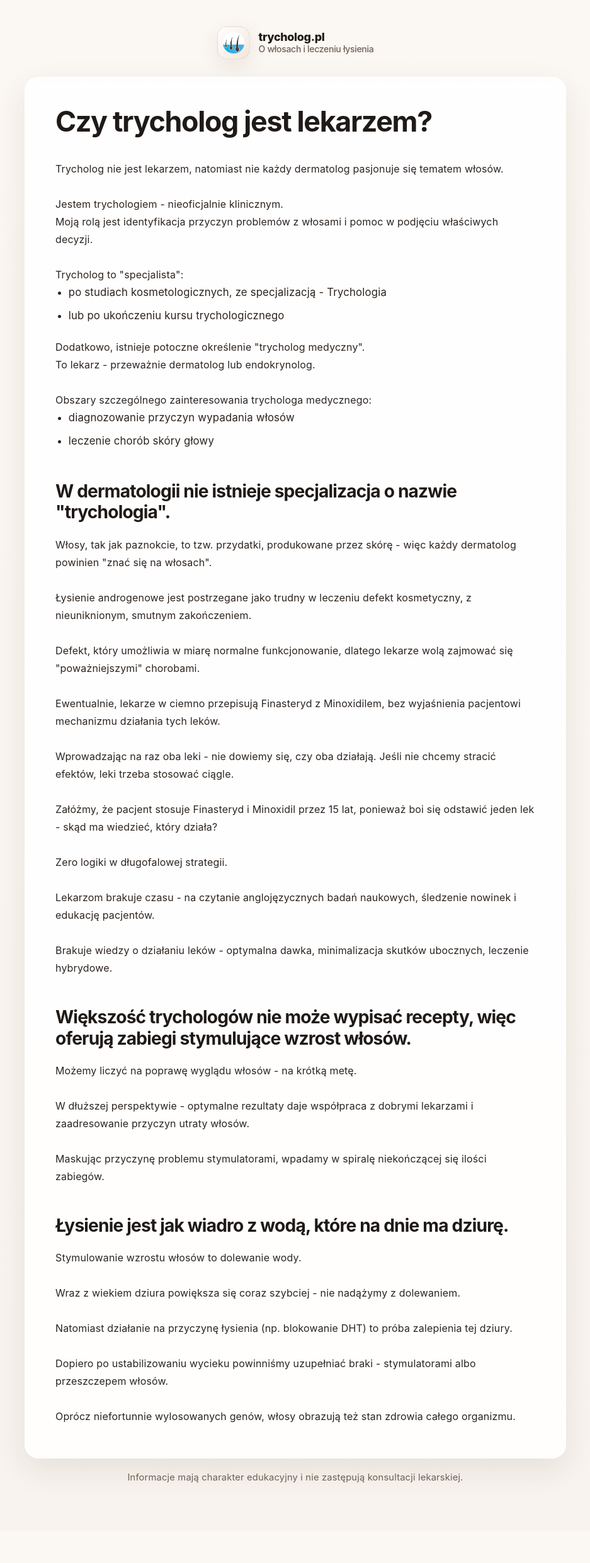
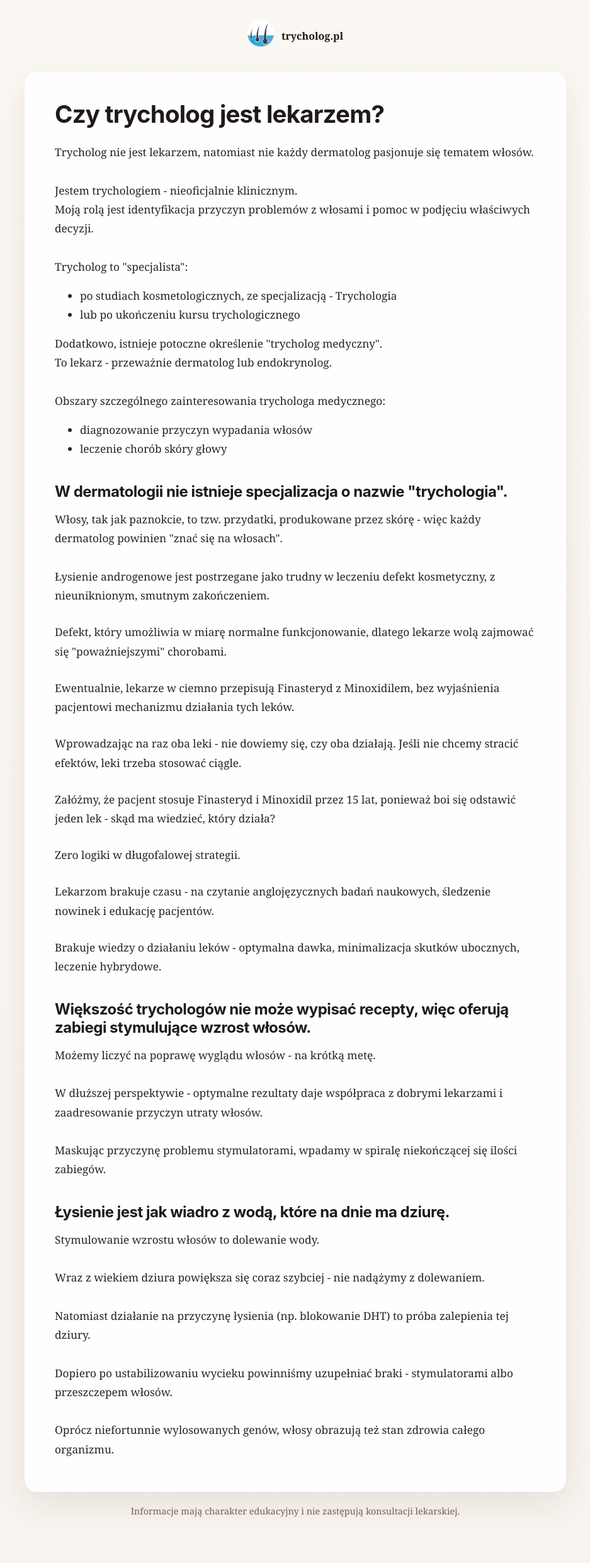
Before and after one commit to feegloo/feegloo.github.io, a Jekyll site: the page built from czy-trycholog-jest-lekarzem.html, in a window 1280 px wide. Shown: the whole page at 63% size, without its empty margins (171-1108 px from the left). Built offline with Jekyll 4.4.1, drawn with Linux system fonts in a browser that asks for light colours; before the commit the page ends 2431 px from its top, so only the background shows below that.

Commit message:
Refactor default layout and update styles

```diff
--- a/_layouts/default.html
+++ b/_layouts/default.html
@@ -9,14 +9,12 @@
 
   <title>{{ page.title }}</title>
   <meta name="description" content="{{ meta_description | strip_html | strip_newlines | escape }}">
+
   {% if meta_keywords %}
   <meta name="keywords" content="{{ meta_keywords | escape }}">
   {% endif %}
 
-  <meta name="robots" content="{% if page.noindex %}noindex, nofollow{% else %}index, follow, max-snippet:-1, max-image-preview:large, max-video-preview:-1{% endif %}">
-  <meta name="googlebot" content="{% if page.noindex %}noindex, nofollow{% else %}index, follow, max-snippet:-1, max-image-preview:large, max-video-preview:-1{% endif %}">
-  <meta name="theme-color" content="#f5efe8">
-
+  <meta name="robots" content="index, follow">
   <link rel="canonical" href="{{ page.url | replace:'index.html','' | absolute_url }}">
 
   {% seo %}
@@ -24,17 +22,13 @@
   <style>
     :root {
       --bg: #f8f3ee;
-      --bg-accent: #efe4d8;
-      --surface: rgba(255, 255, 255, 0.88);
-      --surface-strong: #ffffff;
+      --surface: rgba(255, 255, 255, 0.92);
       --text: #2b241f;
       --text-soft: #6f6258;
       --heading: #1f1a17;
-      --line: rgba(88, 67, 53, 0.12);
       --primary: #8f5f3d;
-      --primary-hover: #774c2f;
       --shadow: 0 18px 50px rgba(55, 37, 24, 0.09);
-      --radius: 22px;
+      --radius: 20px;
       --content-width: 860px;
     }
 
@@ -42,28 +36,18 @@
       box-sizing: border-box;
     }
 
-    html {
-      scroll-behavior: smooth;
-    }
-
     body {
       margin: 0;
-      font-family: "Inter", system-ui, -apple-system, BlinkMacSystemFont, "Segoe UI", sans-serif;
+      font-family: Georgia, "Times New Roman", Times, serif;
       color: var(--text);
       background: linear-gradient(180deg, #fbf7f2 0%, var(--bg) 100%);
       line-height: 1.75;
-      letter-spacing: 0.01em;
       padding: 32px 20px 56px;
     }
 
     a {
       color: var(--primary);
       text-decoration: none;
-      transition: color 0.2s ease, opacity 0.2s ease, transform 0.2s ease;
-    }
-
-    a:hover {
-      color: var(--primary-hover);
     }
 
     .site-shell {
@@ -71,282 +55,111 @@
       margin: 0 auto;
     }
 
+    /* 🔥 LOGO / HEADER */
     .site-header {
-      margin-bottom: 28px;
-    }
-
-    .site-header-inner {
-      display: flex;
-      align-items: center;
-      justify-content: center;
-      padding: 10px 0 0;
+      margin-bottom: 32px;
+      text-align: center;
     }
 
     .brand {
       display: inline-flex;
       align-items: center;
-      gap: 14px;
+      gap: 12px;
+      font-weight: 700;
       color: var(--heading);
-      font-weight: 800;
-      font-size: 1.05rem;
-      letter-spacing: -0.02em;
-    }
-
-    .brand:hover {
-      color: var(--heading);
-      opacity: 0.92;
-    }
-
-    .brand-mark {
-      width: 52px;
-      height: 52px;
-      border-radius: 16px;
-      background: linear-gradient(135deg, #ffffff 0%, #f2e6da 100%);
-      border: 1px solid rgba(143, 95, 61, 0.14);
-      box-shadow: 0 10px 30px rgba(98, 69, 49, 0.10);
-      display: inline-flex;
-      align-items: center;
-      justify-content: center;
-      flex-shrink: 0;
-      overflow: hidden;
+      transition: all 0.25s ease;
+      cursor: pointer;
     }
 
     .brand-mark img {
-      width: 34px;
-      height: 34px;
-      object-fit: contain;
-      display: block;
+      width: 42px;
+      height: 42px;
+      transition: all 0.25s ease;
     }
 
-    .brand-text {
-      display: flex;
-      flex-direction: column;
-      gap: 2px;
+    /* ✨ HOVER EFFECT */
+    .brand:hover {
+      opacity: 0.75;
+      transform: translateY(-2px) scale(1.02);
     }
 
-    .brand-title {
-      font-size: 1.12rem;
-      line-height: 1.1;
+    .brand:hover .brand-mark img {
+      transform: scale(1.08);
+      filter: drop-shadow(0 4px 8px rgba(0,0,0,0.15));
     }
 
-    .brand-subtitle {
-      font-size: 0.88rem;
-      font-weight: 500;
-      color: var(--text-soft);
-      line-height: 1.2;
-    }
-
+    /* 📦 CONTENT */
     .content-card {
       max-width: var(--content-width);
       margin: 0 auto;
       background: var(--surface);
-      backdrop-filter: blur(10px);
-      -webkit-backdrop-filter: blur(10px);
-      border: 1px solid rgba(255, 255, 255, 0.7);
       box-shadow: var(--shadow);
       border-radius: var(--radius);
-      overflow: hidden;
     }
 
     .content-inner {
       padding: 44px 48px 52px;
     }
 
-    main > :first-child {
+    main h1,
+    main h2,
+    main h3 {
+      font-family: -apple-system, BlinkMacSystemFont, "Segoe UI", sans-serif;
+      color: var(--heading);
+      letter-spacing: -0.02em;
+      line-height: 1.2;
+      margin: 1.6em 0 0.6em;
+    }
+
+    main h1 {
+      font-size: 2.4rem;
       margin-top: 0;
     }
 
-    main h1,
-    main h2,
-    main h3,
-    main h4 {
-      color: var(--heading);
-      line-height: 1.2;
-      letter-spacing: -0.03em;
-      margin: 1.7em 0 0.7em;
-    }
-
-    main h1 {
-      font-size: clamp(2rem, 4vw, 2.8rem);
-      margin-top: 0;
-      margin-bottom: 0.75em;
-    }
-
-    main h2 {
-      font-size: clamp(1.45rem, 2.2vw, 1.9rem);
-    }
-
-    main h3 {
-      font-size: 1.2rem;
-    }
-
     main p,
-    main li {
-      font-size: 1.05rem;
-      color: var(--text);
-    }
-
-    main p {
-      margin: 0 0 1.15em;
-    }
-
-    main ul,
-    main ol {
-      padding-left: 1.3rem;
-      margin: 0 0 1.3em;
-    }
-
-    main li + li {
-      margin-top: 0.45em;
-    }
-
-    main strong {
-      color: var(--heading);
-    }
-
-    main hr {
-      border: 0;
-      border-top: 1px solid var(--line);
-      margin: 2rem 0;
-    }
-
-    main blockquote {
-      margin: 1.6rem 0;
-      padding: 1rem 1.2rem;
-      border-left: 4px solid rgba(143, 95, 61, 0.32);
-      background: rgba(143, 95, 61, 0.05);
-      border-radius: 14px;
-      color: var(--text);
+    main li,
+    main div {
+      font-size: 1.08rem;
     }
 
     main img {
+      max-width: 100%;
       display: block;
-      max-width: 100%;
-      height: auto;
       margin: 1.5rem auto;
-      border-radius: 18px;
-      box-shadow: 0 12px 30px rgba(43, 36, 31, 0.10);
-    }
-
-    main a {
-      font-weight: 600;
-      word-break: break-word;
-    }
-
-    main code {
-      font-family: ui-monospace, SFMono-Regular, Menlo, Consolas, monospace;
-      background: rgba(47, 33, 23, 0.06);
-      padding: 0.15rem 0.4rem;
-      border-radius: 8px;
-      font-size: 0.95em;
-    }
-
-    main table {
-      width: 100%;
-      border-collapse: collapse;
-      margin: 1.5rem 0;
-      overflow: hidden;
       border-radius: 14px;
-      background: var(--surface-strong);
-    }
-
-    main th,
-    main td {
-      text-align: left;
-      padding: 0.9rem 1rem;
-      border-bottom: 1px solid var(--line);
-    }
-
-    main th {
-      color: var(--heading);
-      font-weight: 700;
-      background: rgba(143, 95, 61, 0.06);
+      box-shadow: 0 10px 25px rgba(0,0,0,0.08);
     }
 
     .site-footer {
       max-width: var(--content-width);
       margin: 18px auto 0;
-      padding: 0 8px;
       text-align: center;
       color: var(--text-soft);
-      font-size: 0.92rem;
+      font-size: 0.9rem;
     }
 
     @media (max-width: 720px) {
-      body {
-        padding: 20px 14px 36px;
-      }
-
-      .site-header {
-        margin-bottom: 18px;
-      }
-
-      .brand {
-        gap: 12px;
-      }
-
-      .brand-mark {
-        width: 46px;
-        height: 46px;
-        border-radius: 14px;
-      }
-
-      .brand-mark img {
-        width: 30px;
-        height: 30px;
-      }
-
-      .brand-title {
-        font-size: 1rem;
-      }
-
-      .brand-subtitle {
-        font-size: 0.82rem;
-      }
-
       .content-inner {
         padding: 28px 20px 34px;
       }
 
-      main p,
-      main li {
-        font-size: 1rem;
+      main h1 {
+        font-size: 2rem;
       }
     }
   </style>
+</head>
 
-  <script async src="https://www.googletagmanager.com/gtag/js?id=G-FT1KCDMZJQ"></script>
-  <script>
-    window.dataLayer = window.dataLayer || [];
-    function gtag(){dataLayer.push(arguments);}
-    gtag('js', new Date());
-    gtag('config', 'G-FT1KCDMZJQ');
-  </script>
-
-  <script
-    src="https://browser.sentry-cdn.com/8.26.0/bundle.tracing.replay.feedback.min.js"
-    crossorigin="anonymous">
-  </script>
-  <script src="/lib/sentry-config.js"></script>
-  <script>
-    initSentry();
-  </script>
-</head>
 <body>
   <div class="site-shell">
+
     <header class="site-header">
-      <div class="site-header-inner">
-        <a class="brand" href="https://trycholog.pl" aria-label="Przejdź do strony głównej trycholog.pl">
-          <span class="brand-mark">
-            <img src="/favicon.png" alt="Logo trycholog.pl">
-          </span>
-
-          <span class="brand-text">
-            <span class="brand-title">{{ site.title }}</span>
-            <span class="brand-subtitle">O włosach i leczeniu łysienia</span>
-          </span>
-        </a>
-      </div>
+      <a class="brand" href="/">
+        <span class="brand-mark">
+          <img src="/favicon.png" alt="logo">
+        </span>
+        <span>{{ site.title }}</span>
+      </a>
     </header>
 
     <div class="content-card">
@@ -358,6 +171,7 @@
     <footer class="site-footer">
       <p>Informacje mają charakter edukacyjny i nie zastępują konsultacji lekarskiej.</p>
     </footer>
+
   </div>
 </body>
 </html>
```
